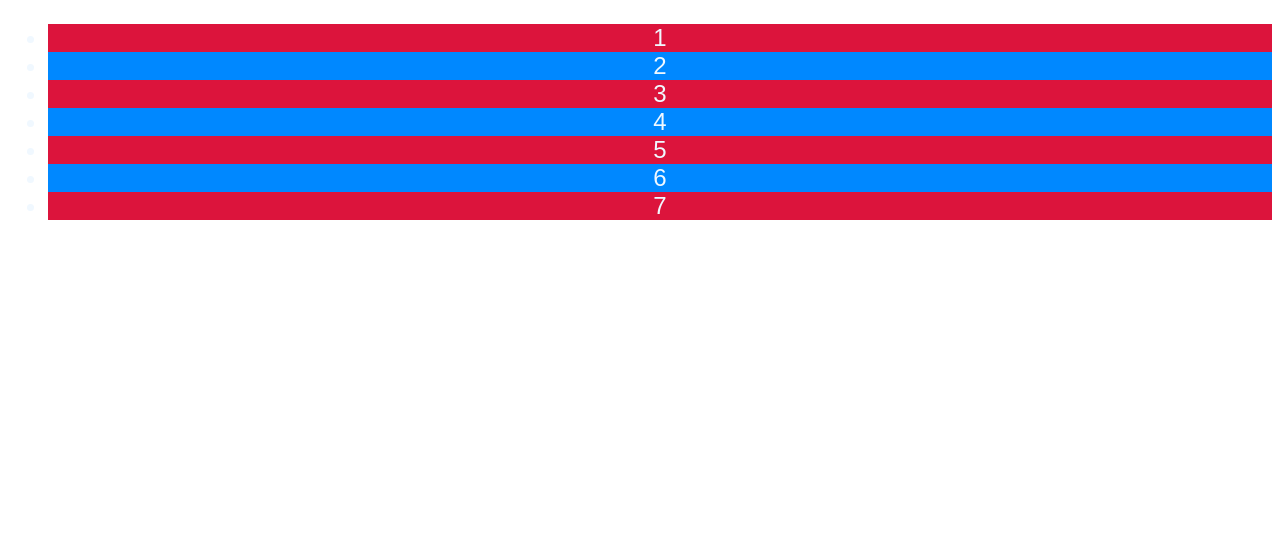
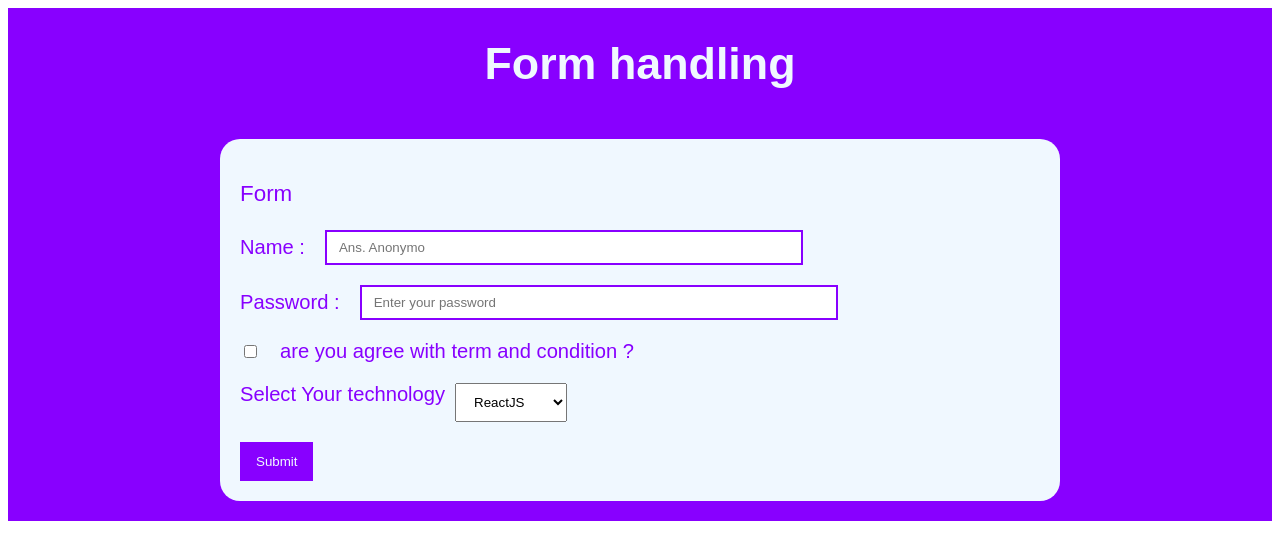
Before and after one commit to Tazri/react-revise, a React (Vite) app: page / in a window 1280 px wide. Shown: the top 560 px of the page. Built offline with nearby package versions, Linux system fonts and the light colour scheme.

Commit message:
Complete to document on chapter 'forms'

```diff
--- a/src/App.jsx
+++ b/src/App.jsx
@@ -1,6 +1,6 @@
 import React from "react";
+import Form from "./Form";
 import PropTypes from "prop-types";
-import UiList from "./UiList";
 
 class App extends React.Component{
     render(){
@@ -8,19 +8,17 @@ class App extends React.Component{
             style
         } = this.props;
 
-        let items = [1,2,3,4,5,6,7];
-
         return (
             <>
                 <div style={style}>
-                    <UiList items={items} />
+                    <h1>Form handling</h1>
+
+                    <Form />
                 </div>
-
             </>
         )
     }
 }
-
 
 App.propTypes = {
     style : PropTypes.object
@@ -28,12 +26,17 @@ App.propTypes = {
 
 App.defaultProps = {
     style : {
-        color : "#0088ff",
-        fontFamily : "'Fira Code',arial",
-        fontSize : "1.5em",
-        textAlign : "center"
+        display : "flex",
+        flexDirection : "column",
+        justifyItems : "center",
+        alignItems : "center",
+        backgroundColor : "#8800ff",
+        color : "#f0f8ff",
+        fontSize : "1.4em",
+        fontFamily : "'Fira Code',arial"
     }
 }
 
 
+
 export default App;
--- /dev/null
+++ b/src/Form.jsx
@@ -0,0 +1,138 @@
+import React from "react";
+import PropTypes from "prop-types";
+import Input from "./Input";
+import Select from "./Select";
+
+class Form extends React.Component{
+    state = {
+        name : "",
+        password : "",
+        isagree : false,
+        technology : "ReactJS"
+    };
+
+    onChange = (event)=>{
+        if(event.target.type == "checkbox"){
+            this.setState({
+                [event.target.name] : !this.state[event.target.name]
+            })
+        }else{
+            this.setState({
+                [event.target.name] : event.target.value
+            })
+        }
+    }
+
+    onSubmit = (event)=>{
+        event.preventDefault();
+
+
+        console.log("> Value is : ");
+        console.log(this.state);
+
+        this.setState({
+            name : "",
+            password : "",
+            isagree : false,
+            technology : "ReactJS"
+        });
+
+    }
+
+    render(){
+        const {
+            style,
+            buttonStyle
+        } = this.props;
+
+        const {
+            name,
+            password,
+            isagree,
+            technology
+        } = this.state;
+
+        return(
+            <form style={style} onSubmit={this.onSubmit}>
+                <p>Form</p>
+
+                <Input
+                    name="name"
+                    value={name}
+                    placeholder="Ans. Anonymo"
+                    label="Name : "
+                    change={this.onChange}
+                    id="name"
+                />
+
+                <Input
+                    name="password"
+                    value={password}
+                    placeholder="Enter your password"
+                    label="Password : "
+                    change={this.onChange}
+                    type="password"
+                    id="password"
+                />
+
+                <Input
+                    name="isagree"
+                    value={isagree}
+                    label="are you agree with term and condition ?"
+                    change={this.onChange}
+                    type="checkbox"
+                    id="isagree" />
+
+               <Select
+                    label="Select Your technology"
+                    name="technology"
+                    id="technology"
+                    selected={technology}
+
+                    options={[
+                        "ReactJS",
+                        "AngularJS",
+                        "SvelteJS",
+                        "VueJS",
+                        "NextJS"
+                    ]}
+                    change={this.onChange}
+               />
+
+              <input type="submit" value={"Submit"} style={buttonStyle} />
+
+            </form>
+        )
+    }
+}
+
+Form.propTypes = {
+    style : PropTypes.object,
+    buttonStyle : PropTypes.object
+}
+
+Form.defaultProps = {
+    style : {
+        fontSize : "1em",
+        backgroundColor : "#f0f8ff",
+        color : "#8800ff",
+        margin : "20px",
+        padding : "20px",
+
+        /** box size */
+        minWidth : "500px",
+        width : "80%",
+        maxWidth : "800px",
+        borderRadius : "20px"
+
+    },
+    buttonStyle : {
+        padding : "10px 14px",
+        backgroundColor : "#8800ff",
+        border : "2px solid #8800ff",
+        color : "#f0f8ff",
+        cursor : "pointer"
+    }
+}
+
+export default Form;
--- /dev/null
+++ b/src/Input.jsx
@@ -0,0 +1,92 @@
+import React from "react";
+import PropTypes from "prop-types";
+
+class Input extends React.Component{
+    render(){
+        const {
+            value,
+            type,
+            name,
+            label,
+            placeholder,
+            change,
+            id,
+
+
+            divStyle,
+            inputStyle
+        } = this.props;
+
+        let inputStyleModified = {
+            ...inputStyle
+        }
+
+        const inputAttribute = {
+            type,
+            name,
+            placeholder,
+            id
+        }
+
+        if(["text","password"].indexOf(type) != -1){
+            Object.assign(inputStyleModified,{
+                width : "70%",
+                minWidth : "220px",
+                maxWidth : "450px",
+            })
+        }
+
+
+        return (
+        <>
+        <div className="input" style={divStyle}>
+            {
+                ["text","password"].indexOf(type) != -1  ?
+                <>
+                    <label htmlFor={id} >{label}</label>
+
+                    <input {...inputAttribute} value={value} onChange={change} style={inputStyleModified} / >
+                </> :
+                <>
+                    <input {...inputAttribute} onChange={change} style={inputStyleModified} checked={value} / >
+                    <label htmlFor={id} >{label}</label>
+                </>
+            }
+
+
+        </div>
+        </>)
+    }
+}
+
+Input.propTypes = {
+    type : PropTypes.oneOf(["text","password","checkbox","submit"]),
+    value : PropTypes.oneOfType([PropTypes.string,PropTypes.bool]).isRequired,
+    label : PropTypes.string.isRequired,
+    placeholder : PropTypes.string,
+    name : PropTypes.string.isRequired,
+    change : PropTypes.func.isRequired,
+    id : PropTypes.string,
+
+    /** style */
+    divStyle : PropTypes.object,
+    inputStyle : PropTypes.object
+}
+
+Input.defaultProps = {
+    type : "text",
+
+    divStyle : {
+        display : "flex",
+        fontSize : "0.9em",
+        gap : "20px",
+        alignItems : "center",
+        margin : "20px auto"
+    },
+    inputStyle : {
+        border : "2px solid #8800ff",
+        padding : "8px 12px"
+    }
+}
+
+export default Input;
--- /dev/null
+++ b/src/Select.jsx
@@ -0,0 +1,68 @@
+import React from "react";
+import PropTypes from "prop-types";
+
+class Select extends React.Component{
+    render(){
+        const {
+            label,
+            name,
+            id,
+            style,
+            options,
+            selected,
+            selectStyle,
+            change
+        } = this.props;
+
+        const selectedAttribute = {
+            name,id
+        }
+
+        return(
+        <div className="select" style={style}>
+            <label htmlFor={id}>{label}</label>
+            <select
+                {...selectedAttribute}
+                value={selected}
+                style={selectStyle}
+                onChange={change}
+                >
+                {
+                    options.map(value=>{
+                        return <option key={Math.random()} value={value}>{value}</option>
+                    })
+                }
+            </select>
+        </div>)
+    }
+}
+
+Select.propTypes = {
+    options : PropTypes.arrayOf(PropTypes.string).isRequired,
+    label : PropTypes.string.isRequired,
+    name :PropTypes.string.isRequired,
+    id : PropTypes.string,
+    selected : PropTypes.string.isRequired,
+    change : PropTypes.func.isRequired,
+
+
+    style : PropTypes.object,
+    selectStyle : PropTypes.object
+}
+
+Select.defaultProps = {
+    style : {
+        fontSize : "0.9em",
+        display : "flex",
+        flex : "row wrap",
+        gap : "10px",
+        margin : "20px auto"
+    },
+
+    selectStyle : {
+        padding : "10px 14px",
+        cursor : "pointer"
+    }
+}
+
+export default Select;
--- a/src/UiList.jsx
+++ /dev/null
@@ -1,27 +0,0 @@
-import PropTypes from "prop-types";
-
-function UiList({style,items}){
-    return (
-        <ul style={style}>
-            {
-                items.map((value)=>{
-                    let style = {
-                        backgroundColor : value & 1 ? "crimson" : "#0088ff",
-                        color : "#f0f8ff"
-                    }
-                    return <li style={style} key={Math.random()}>{value}</li>;
-                })
-            }
-        </ul>
-    )
-
-}
-
-UiList.propTypes = {
-    style : PropTypes.object,
-    items : PropTypes.arrayOf(PropTypes.number).isRequired
-}
-
-
-
-export default UiList;
```
Also changed, not shown: 1 other file (tests, documents, lock files or other folders).
